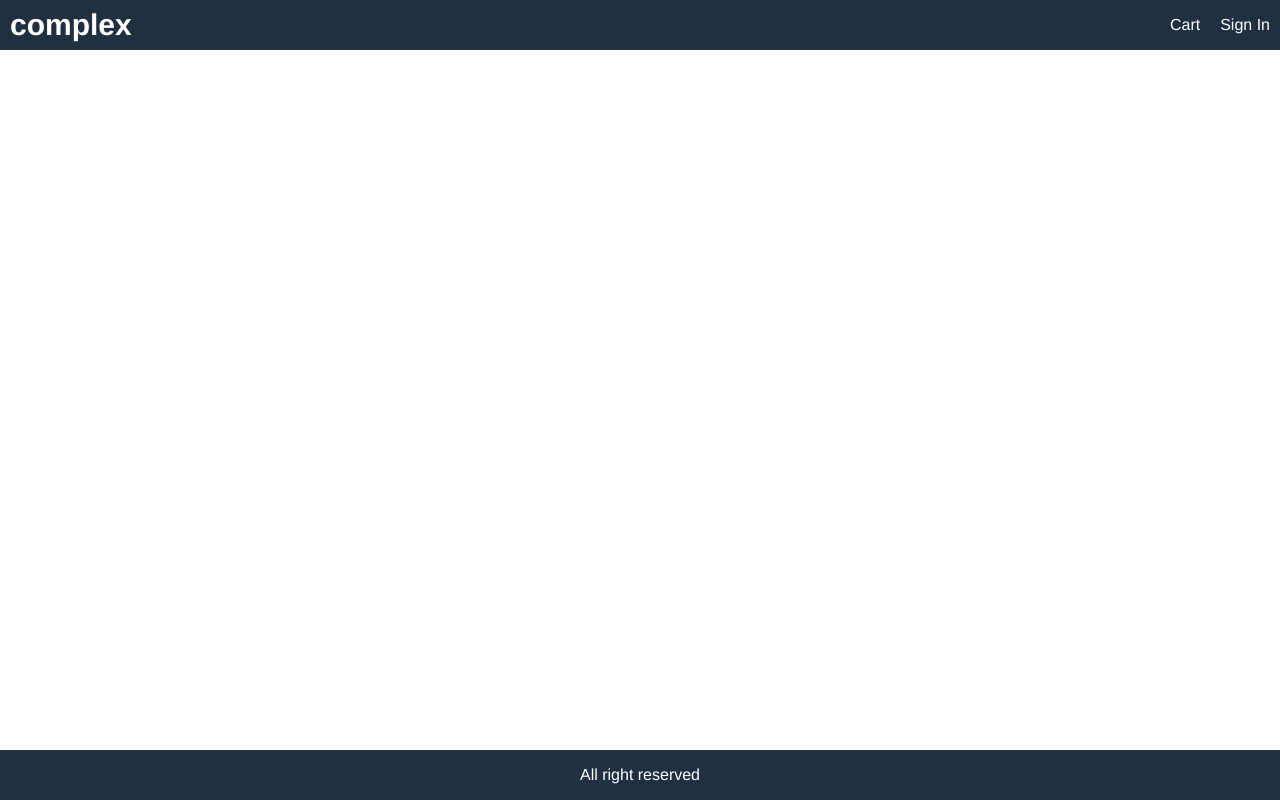
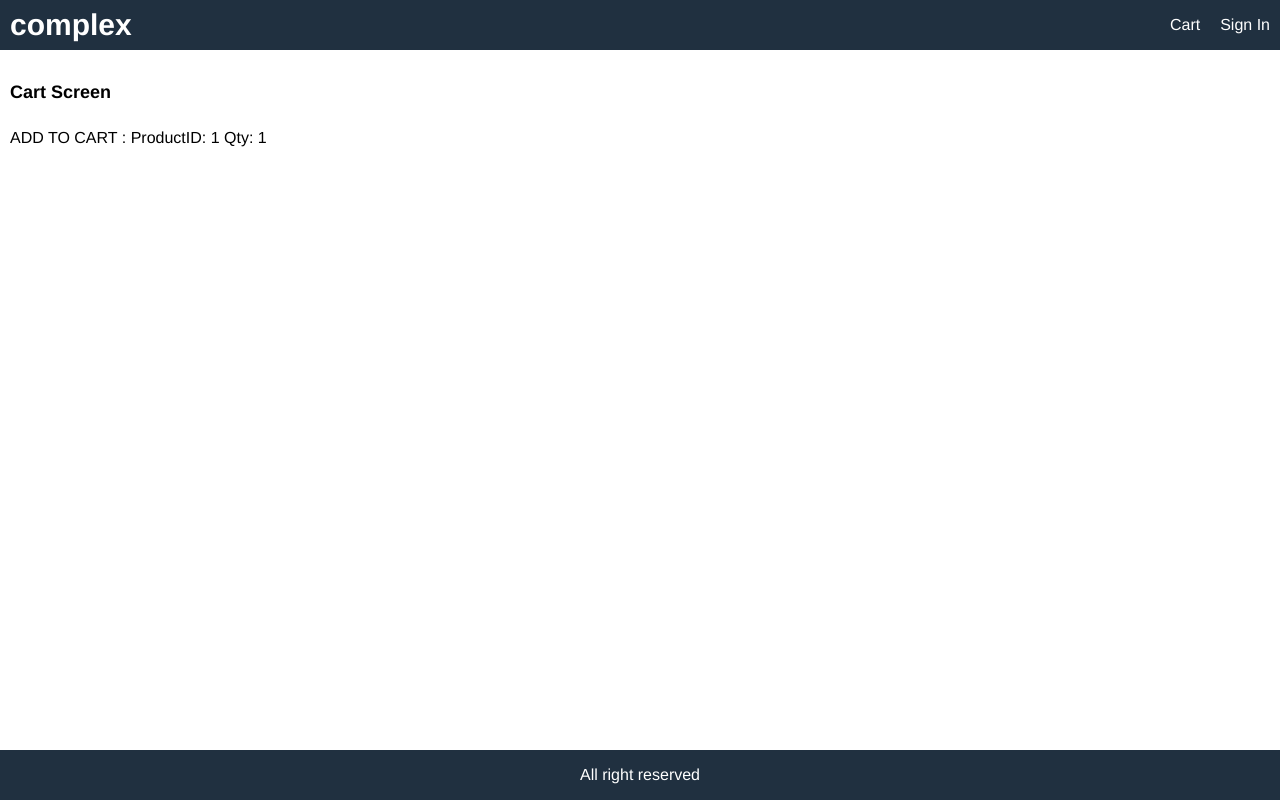
Before and after one commit to NirajanMahara/complex, a React (Create React App) app in the folder frontend/: page /cart/1 in a window 1280 px wide. Built offline with nearby package versions, Linux system fonts and the light colour scheme.

Commit message:
build: handle add to cart button

```diff
--- a/frontend/src/App.js
+++ b/frontend/src/App.js
@@ -1,5 +1,6 @@
 import React from 'react';
 import { BrowserRouter, Route } from 'react-router-dom';
+import CartScreen from './screens/CartScreen';
 import HomeScreen from './screens/HomeScreen';
 import ProductScreen from './screens/ProductScreen';
 
@@ -19,6 +20,7 @@
           </div>
         </header>
         <main>
+          <Route path='/cart/:id?' component={CartScreen}></Route>
           <Route path='/product/:id' component={ProductScreen}></Route>
           <Route path='/' component={HomeScreen} exact></Route>
         </main>
--- /dev/null
+++ b/frontend/src/screens/CartScreen.js
@@ -0,0 +1,17 @@
+import React from 'react';
+
+export default function CartScreen(props) {
+  const productId = props.match.params.id;
+  const qty = props.location.search
+    ? Number(props.location.search.split('=')[1])
+    : 1;
+
+  return (
+    <div>
+      <h1>Cart Screen</h1>
+      <p>
+        ADD TO CART : ProductID: {productId} Qty: {qty}
+      </p>
+    </div>
+  );
+}
--- a/frontend/src/screens/ProductScreen.js
+++ b/frontend/src/screens/ProductScreen.js
@@ -1,4 +1,4 @@
-import React, { useEffect } from 'react';
+import React, { useEffect, useState } from 'react';
 import { useDispatch, useSelector } from 'react-redux';
 import { Link } from 'react-router-dom';
 import { detailsProduct } from '../actions/productActions';
@@ -9,12 +9,17 @@
 export default function ProductScreen(props) {
   const dispatch = useDispatch();
   const productId = props.match.params.id;
+  const [qty, setQty] = useState(1);
   const productDetails = useSelector((state) => state.productDetails);
   const { loading, product, error } = productDetails;
 
   useEffect(() => {
     dispatch(detailsProduct(productId));
   }, [dispatch, productId]);
+
+  const addToCartHandler = () => {
+    props.history.push(`/cart/${productId}?qty=${qty}`);
+  };
 
   return (
     <div>
@@ -72,9 +77,37 @@
                       </div>
                     </div>
                   </li>
-                  <li>
-                    <button className='primary block'>Add to Cart</button>
-                  </li>
+                  {product.countInStock > 0 && (
+                    <>
+                      <li>
+                        <div className='row'>
+                          <div>Qty</div>
+                          <div>
+                            <select
+                              value={qty}
+                              onChange={(e) => setQty(e.target.value)}
+                            >
+                              {[...Array(product.countInStock).keys()].map(
+                                (x) => (
+                                  <option key={x + 1} value={x + 1}>
+                                    {x + 1}
+                                  </option>
+                                )
+                              )}
+                            </select>
+                          </div>
+                        </div>
+                      </li>
+                      <li>
+                        <button
+                          onClick={addToCartHandler}
+                          className='primary block'
+                        >
+                          Add to Cart
+                        </button>
+                      </li>
+                    </>
+                  )}
                 </ul>
               </div>
             </div>
```
